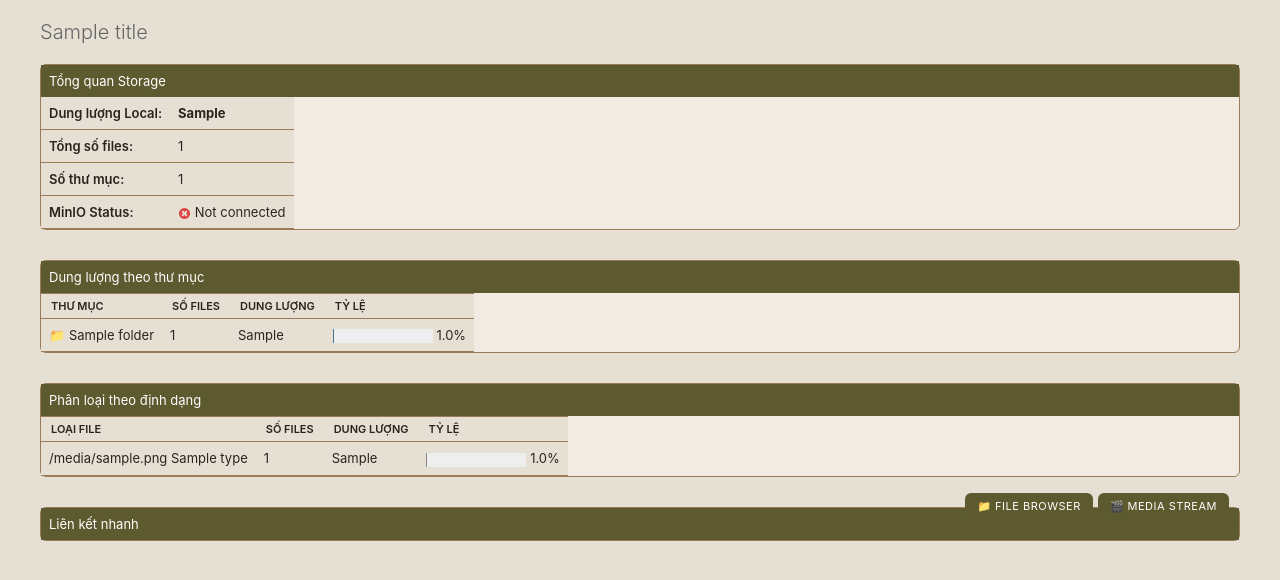
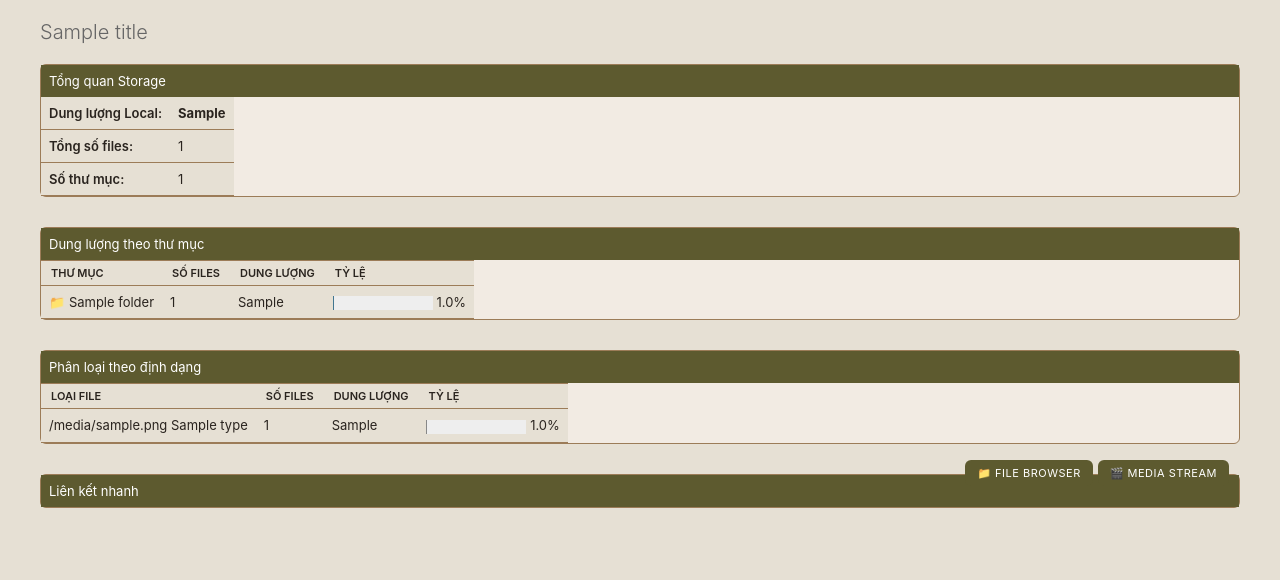
Before and after one commit to asavin12/web, a Django app: template templates/admin/filemanager/disk_usage.html in a window 1280 px wide. Shown: the part 89-669 px from the top of the page. Run offline with Django 4.2, Linux system fonts and the light colour scheme; the template is opened without the code that fills it: most values are stand-ins (such as "Sample title", 1, 10 or a date in 2020); parts of the project's set-up code (start-up, migrations or seed data) failed here and were passed over.

Commit message:
fix: clean admin panel UI - remove MinIO refs from templates, fix unprofessional red button, remove dead ES packages

```diff
--- a/requirements.txt
+++ b/requirements.txt
@@ -17,11 +17,8 @@ daphne==4.2.1
 dj-database-url==3.0.1
 Django==4.2.17
 django-bootstrap-v5==1.0.11
-django-elasticsearch-dsl==9.0
 django-filter==24.3
 djangorestframework==3.16.1
-elastic-transport==9.2.0
-elasticsearch==9.2.0
 google-api-core==2.28.1
 google-api-python-client==2.187.0
 google-auth==2.43.0
--- a/templates/admin/filemanager/disk_usage.html
+++ b/templates/admin/filemanager/disk_usage.html
@@ -30,32 +30,6 @@
                     <th scope="row">Số thư mục:</th>
                     <td>{{ folder_count }}</td>
                 </tr>
-                {% if minio %}
-                <tr>
-                    <th scope="row">MinIO Status:</th>
-                    <td>
-                        {% if minio.status == 'connected' %}
-                            <img src="{% static 'admin/img/icon-yes.svg' %}" alt="Yes"> Connected
-                        {% else %}
-                            <img src="{% static 'admin/img/icon-no.svg' %}" alt="No"> {{ minio.error|default:"Not connected" }}
-                        {% endif %}
-                    </td>
-                </tr>
-                {% if minio.status == 'connected' %}
-                <tr>
-                    <th scope="row">MinIO Endpoint:</th>
-                    <td>{{ minio.endpoint }}</td>
-                </tr>
-                <tr>
-                    <th scope="row">MinIO Bucket:</th>
-                    <td>{{ minio.bucket }}</td>
-                </tr>
-                <tr>
-                    <th scope="row">MinIO Storage:</th>
-                    <td><strong>{{ minio.size_display }}</strong> ({{ minio.count }} files)</td>
-                </tr>
-                {% endif %}
-                {% endif %}
             </tbody>
         </table>
     </div>
--- a/templates/admin/filemanager/mediafile_changelist.html
+++ b/templates/admin/filemanager/mediafile_changelist.html
@@ -4,14 +4,12 @@
 {% block object-tools-items %}
 {{ block.super }}
 <li>
-  <a href="{% url 'filemanager:unused_media' %}" class="button"
-     style="background:#dc3545 !important; color:#ffffff !important; padding: 6px 12px; font-weight:600; text-decoration:none !important;">
+  <a href="{% url 'filemanager:unused_media' %}" class="button">
     🗑️ Quét media không sử dụng
   </a>
 </li>
 <li>
-  <a href="{% url 'filemanager:file_browser' %}" class="button"
-     style="color:#ffffff !important; text-decoration:none !important;">
+  <a href="{% url 'filemanager:file_browser' %}" class="button">
     📁 File Browser
   </a>
 </li>
```
Also changed, not shown: templates/admin/mediastream/streammedia_changelist.html (+1 -16 lines).
